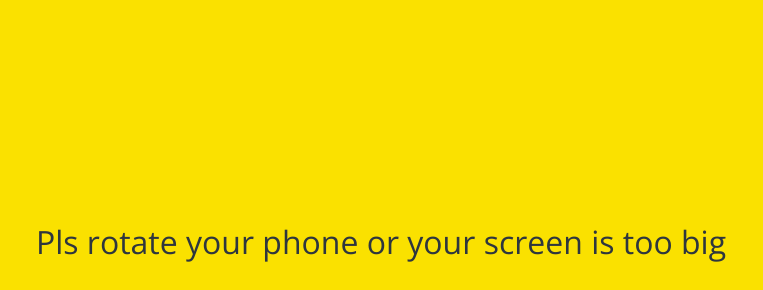
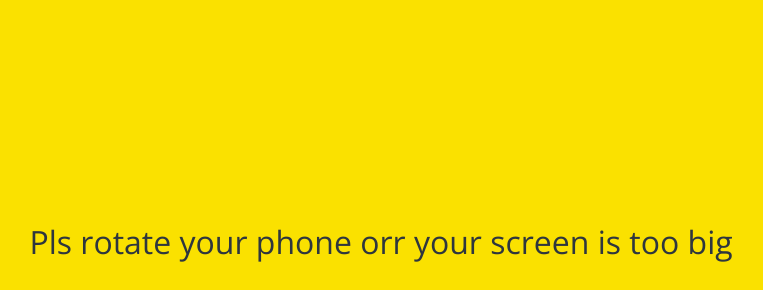
Before and after one commit to daehyeong2/Kokoa-clone, a plain HTML site: page index.html in a window 1280 px wide. Shown: the part 158-448 px from the top of the page, without its empty margins (259-1022 px from the left). Drawn offline with nearby package versions, Linux system fonts and the light colour scheme.

Commit message:
or -> orr

```diff
--- a/index.html
+++ b/index.html
@@ -48,7 +48,7 @@
         <i class="fa-solid fa-comment"></i>
     </div>
     <div id="no-mobile">
-        <span>Pls rotate your phone or your screen is too big</span>
+        <span>Pls rotate your phone orr your screen is too big</span>
     </div>
 </body>
 
```
